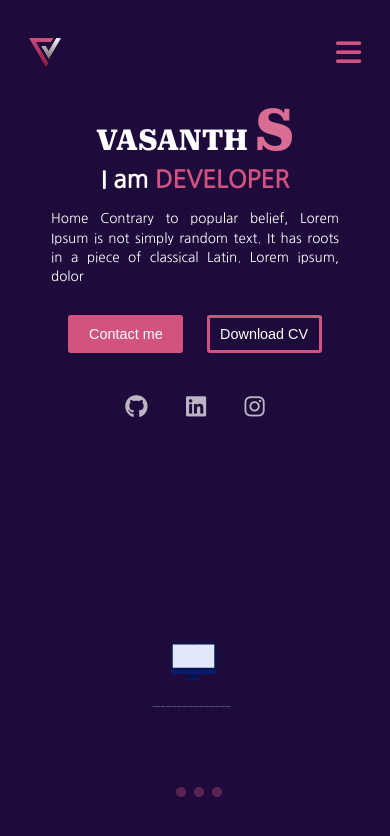
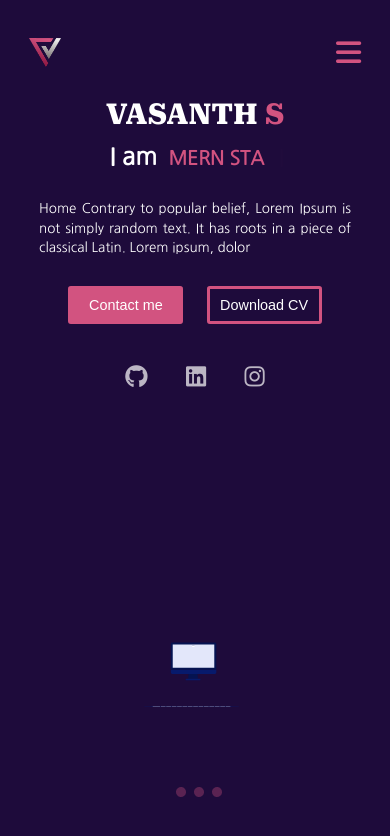
Before and after one commit to vskvasanth77/portfolio, a React (Create React App) app: page / in a window 390 px wide. Shown: the top 836 px of the page. Built offline with nearby package versions, Linux system fonts and the light colour scheme.

Commit message:
typing effect  / span_ clr changer / nav index / li- hover effect changed that i made

```diff
--- a/package.json
+++ b/package.json
@@ -10,6 +10,7 @@
     "react": "^18.2.0",
     "react-dom": "^18.2.0",
     "react-scripts": "5.0.1",
+    "react-simple-typewriter": "^5.0.1",
     "web-vitals": "^2.1.4"
   },
   "scripts": {
--- a/src/Components/Home.js
+++ b/src/Components/Home.js
@@ -1,5 +1,6 @@
 import React from "react";
 import Lottie from "lottie-react";
+import { useTypewriter, Cursor } from "react-simple-typewriter";
 
 import Computer from "../json/Computer.json";
 import "../styles/Home.css";
@@ -9,6 +10,21 @@ import sidedot from "../Images/side_dot.png";
 import middot from "../Images/mid_dot.png";
 
 const Home = () => {
+  //USE TYPE ANIMATION
+  // const { text } = useTypewriter({
+  //   words: ["Software Engineer", "Mern stack developer", "Ui/Ux designer"],
+  //   loop: {},
+  //   typeSpeed: 120,
+  // });
+
+  const [text] = useTypewriter({
+    words: ["Software Engineer", "Mern stack developer", "Ui/Ux designer"],
+
+    loop: false,
+    typeSpeed: 180,
+    delaySpeed: 80,
+  });
+
   return (
     <>
       <div className="home_container">
@@ -17,7 +33,11 @@ const Home = () => {
             Vasanth <span className="home_header_span">S</span>{" "}
           </h1>
           <h2 className="home_header_sub">
-            I am <span className="pink">Developer</span>
+            I am
+            <span className="pink">{text}</span>
+            <span className="pink">
+              <Cursor />
+            </span>
           </h2>
           <p className="home_header_p">
             Home Contrary to popular belief, Lorem Ipsum is not simply random
--- a/src/styles/Home.css
+++ b/src/styles/Home.css
@@ -22,10 +22,8 @@
   font-weight: bolder;
   text-transform: uppercase;
   transition: all ease-in 0.2s;
-  animation: 10s colorchanger infinite;
-}
-.home_header_span:hover {
   color: #d25380;
+  /* animation: 10s colorchanger infinite; */
 }
 
 @keyframes colorchanger {
@@ -44,12 +42,14 @@
   font-size: 4.5rem;
   font-family: "Nanum Gothic", sans-serif;
   font-weight: bold;
+
   margin-bottom: 1.6rem;
 }
 .pink {
   color: #d25380;
   font-size: 4.5rem;
   text-transform: uppercase;
+  margin-left: 1.2rem;
 }
 
 .home_header_p {
@@ -170,18 +170,20 @@
     font-size: 3rem;
   }
   .home_header_span {
-    font-size: 6rem;
+    font-size: 3rem;
   }
 
   .home_header_sub {
+    margin-top: 1rem;
     font-size: 2.5rem;
   }
   .pink {
-    font-size: 2.5rem;
+    font-size: 2rem;
   }
   .home_header_p {
     font-size: 1.4rem;
-    width: 30rem;
+    width: 80%;
+    margin: 3rem auto;
     text-align: justify;
     line-height: 2rem;
   }
--- a/src/styles/Nav.css
+++ b/src/styles/Nav.css
@@ -29,7 +29,7 @@
 
 .listcontainer li {
   margin-left: 8rem;
-
+  position: relative;
   font-size: 2rem;
   text-transform: uppercase;
   /* font-family: "Nanum Gothic", sans-serif; */
@@ -40,10 +40,26 @@
   cursor: pointer;
   opacity: 90%;
 }
-.listcontainer li:hover {
+.listcontainer li::after {
+  content: "";
+  position: absolute;
+  width: 10%;
+  height: 3px;
+  bottom: -10%;
+  background-color: #d25380;
+  opacity: 0;
+  left: 0;
+  transition: all ease-in-out 0.3s;
+}
+.listcontainer li:hover::after {
+  opacity: 1;
+  width: 100%;
+}
+
+/* .listcontainer li:hover {
   background-color: #d25380;
   border-radius: 0.2rem;
-}
+} */
 .btn-container {
   margin-left: 8rem;
 }
@@ -104,6 +120,8 @@
     height: 100%;
     overflow: hidden;
     padding-top: 10rem;
+    z-index: 10;
+    transition: all 0.9s ease-in-out;
   }
 
   .insideh1 {
@@ -157,6 +175,7 @@
   }
   .listhandler_open {
     display: block;
+    transition: all ease-in-out 0.9s;
   }
   .menuhandler {
     display: block;
```
Also changed, not shown: 1 other file (tests, documents, lock files or other folders).
